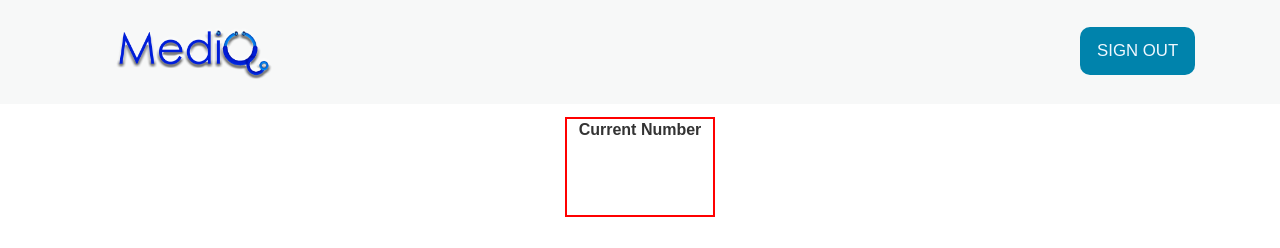
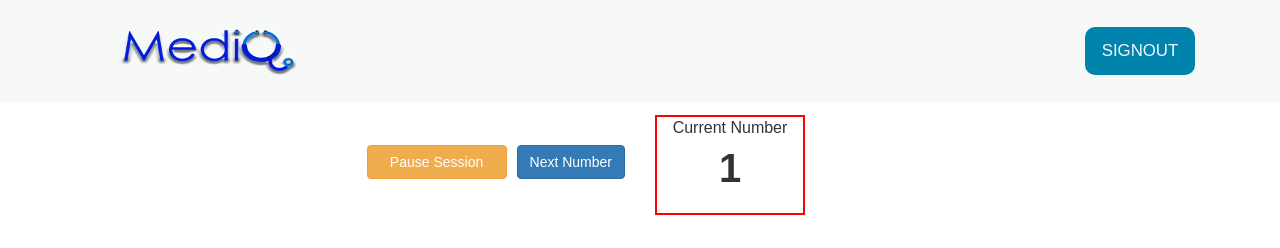
Before and after one commit to KasunDissanayake94/SLIIT, a PHP site: page /views/appointments.php?sid=1 in a window 1280 px wide. Shown: the top 248 px of the page. Run offline with PHP 8.4, Linux system fonts and the light colour scheme; data that the repository does not hold is empty.

Commit message:
superman returns

```diff
--- a/views/appointments.php
+++ b/views/appointments.php
@@ -23,7 +23,7 @@
     <!-- Custom styles for this template -->
     <!--<link href="../css/3-col-portfolio.css" rel="stylesheet">-->
 
-    <link href="../css/bootstrap.css" rel='stylesheet' type='text/css' />
+    <link href="../css/bootstrap.min.css" rel='stylesheet' type='text/css' />
     <!-- jQuery (necessary for Bootstrap's JavaScript plugins) -->
     <script src="../js/jquery.min.js"></script>
      <!-- Custom Theme files -->
@@ -80,12 +80,12 @@
           <div class="top-header">
             <div class="container">
             <div class="logo">
-              <a href="#"><img src="../images/logo.png" id="logo" style="width: 220px;height: 75px;" title="doctor" /></a>
+              <a href="#"><img src="../images/logo.png" id="logo" title="doctor" /></a>
             </div>
             <!----start-top-nav---->
              <nav class="top-nav">
               <ul class="top-nav">
-                <li><a href="../index.php"  id="signout">Sign Out</a></li>
+                <li><a href="../index.php"  id="signout">Signout</a></li>
 
               </ul>
               <a href="#" id="pull"><img src="../images/menu-icon.png" title="menu" /></a>
@@ -101,10 +101,14 @@
           <div class="top-header">
             <div class="container">
               <div class="row">
-                <div class="col-md-4 col-md-offset-4">
-                  <center>
-                  <label style="border: 2px solid red;outline: green thick;height: 100px; width: 150px;vertical-align: middle;">Current Number</label>
-                  </center>
+               <div class="col-md-6">
+               <button class="btn btn-primary pull-right" onClick="nextPatient();" style="margin-left: 10px;margin-top: 30px;">Next Number</button>
+               <button class="btn btn-warning pull-right" style="margin-top: 30px; width: 140px" id="pausebtn">Pause Session</button></div>
+                <div class="col-md-4">
+
+                  <div style="border: 2px solid red;outline: green thick;height: 100px; width: 150px;"><center>Current Number</center>
+                  <center><label id="count" style="font-size: 40px;">1</label></center></div>
+
                 </div>
               </div>
 
@@ -198,25 +202,32 @@
 
       });
   });
-
 	function nextPatient(){
 
 
 		var currentno=document.getElementById('count').textContent;
 
 		currentno++;
-    var num = currentno.toString();
+    /*var num = currentno.toString();
     var loc = "increment.php?id=";
     var loc2 = "<?php echo $_GET['sid']; ?>&no=";
     loc2 = loc2.concat(num);
     loc = loc.concat(loc2);
-		window.location=loc;
+		window.location=loc;*/
 
 		var n = currentno.toString();
 		$('#count').html(n);
 	}
-	function pause(){
+	$("#pausebtn").click(function(){
+		if(document.getElementById('pausebtn').innerHTML=="Pause Session"){
 		document.getElementById('pausebtn').innerHTML="Resume session";
-	}
-
+		$(this).removeClass('btn-warning');
+			$(this).addClass('btn-success');
+		}
+		else{
+		document.getElementById('pausebtn').innerHTML="Pause Session";
+			$(this).removeClass('btn-success');
+			$(this).addClass('btn-warning');
+		}
+	});
 </script>
```
